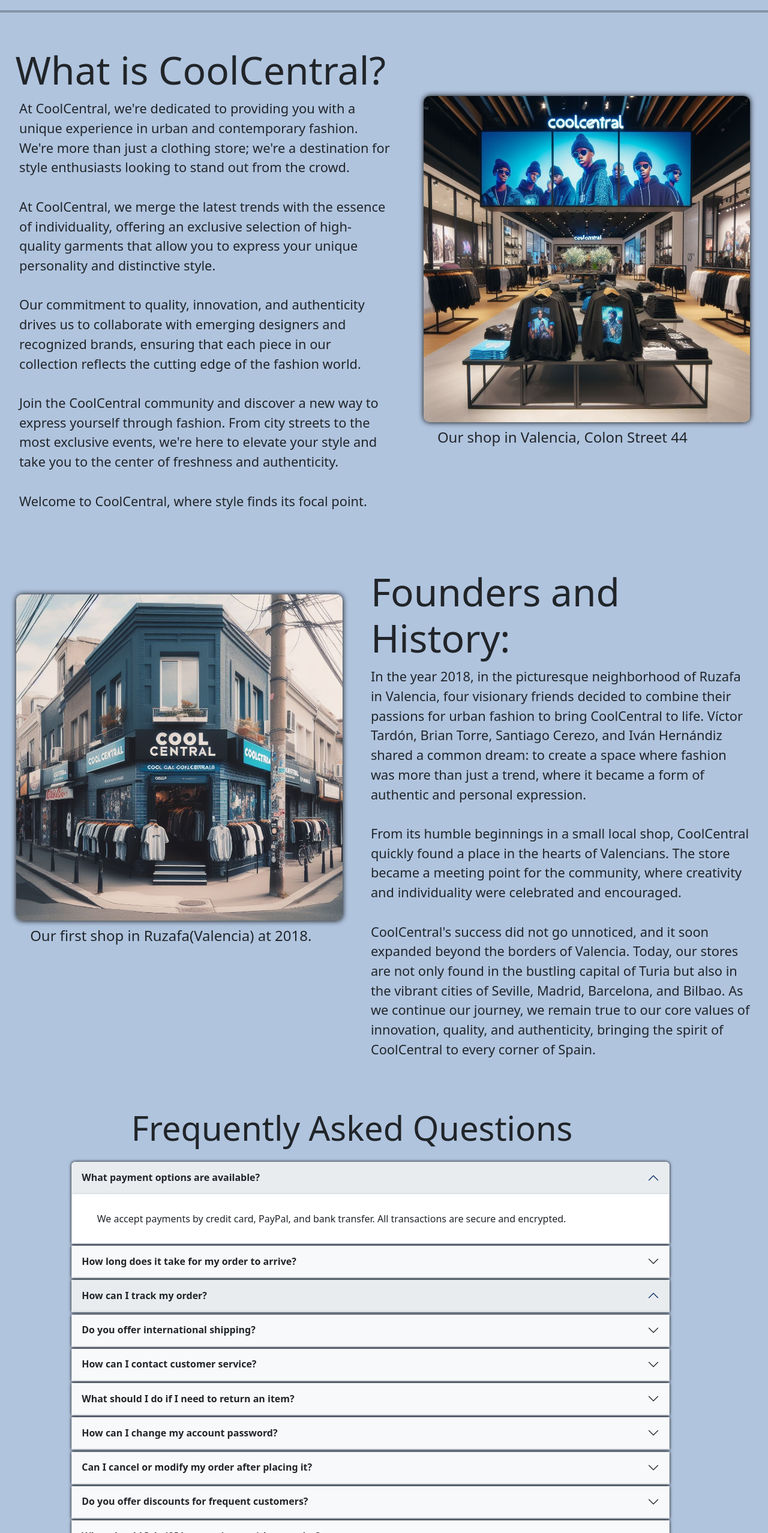
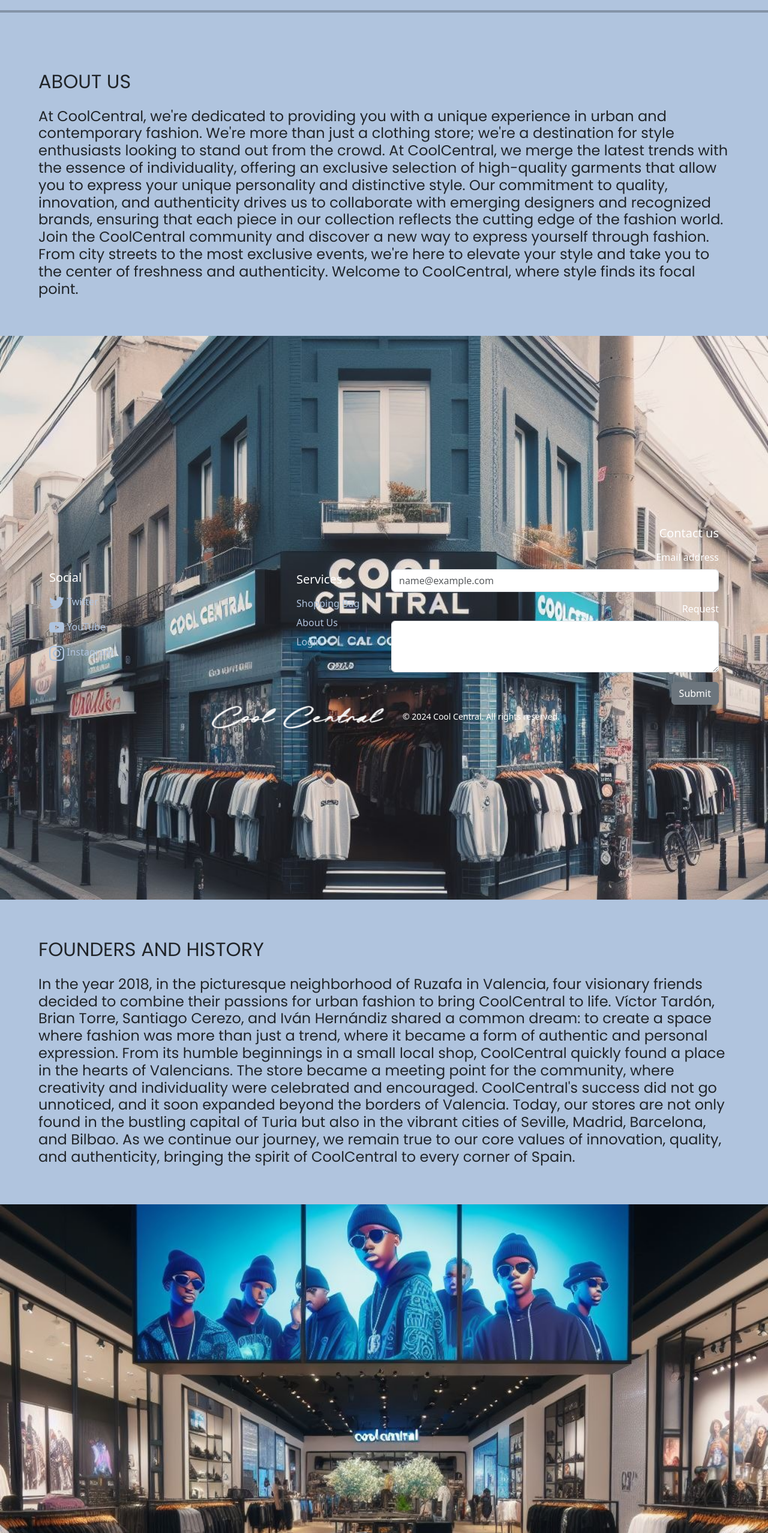
Before and after one commit to Briian11/repositorio-CoolCentral-, an Angular app in the folder proyecto/: page /about-us in a window 1280 px wide. Shown: the part 244-2800 px from the top of the page at 60% size. Built offline with nearby package versions, Linux system fonts and the light colour scheme.

Commit message:
mejora de diseño aboutUs

```diff
--- a/proyecto/src/app/components/about-us/about-us.component.css
+++ b/proyecto/src/app/components/about-us/about-us.component.css
@@ -1,101 +1,61 @@
-.card-img-top{
-    display: flex;
-    margin-left: -3%;
-    margin-top: 16.5%;
-border-radius: 10px;
-box-shadow: 0 0 10px black;
-}
-.cont1{
-    display: flex;
-    flex-direction: row-reverse;
-    justify-content: space-between;
+:root {
+    --background: #3C343D;
+    --background-border: #6B626C;
 }
 
-.card-body p{
-    font-size: 150%;
+* {
+    margin: 0;
+    padding: 0;
+    box-sizing: border-box;
 }
-.p1{
-    margin-top: 1.5%;
-    padding-inline-start:1%;
-    padding-inline-end:1.3%;
-    font-size: 136.3%;
+
+body {
+    font-family: Poppins;
+    height: 100vh;
+    display: grid;
+    place-items: center;
 }
-div{
-    margin: 1.3%;
+
+.parallax-image {
+    display: block;
+    height: 58.75rem;
+    width: 100%;
+    background-size: cover;
+    background-attachment: fixed;
+    background-position: center;
 }
- .cont2{
-     display: flex;
-     justify-content: space-between;
+
+.parallax-image-01 {
+    background-image: url("../../../assets/banner_prueba_5.png");
+    height: 90%;
 }
- .comienzo1{
-    margin-top:2%;
-    margin-left: 2%;
- }
-.comienzo2{
-    margin-top: 5%;
-}
- .p2{
-     margin-top: 1.5%;
-     padding-inline-start:-1%;
-     padding-inline-end:2%;
-     font-size: 136.3%;
- }
- .display-3{
-     display: flex;
-     justify-content: START;
- }
- .bg-primary-subtle{
-    border-radius: 10px;
-    box-shadow: 0 0 10px rgb(31, 46, 56);
-}
- fieldset{
-    border-radius: 10px;
-    margin:3%;
-    background-color: rgb(214, 220, 228);
-    box-shadow: 0 0 5px black;
+
+.parallax-image-02 {
+    background-image: url("../../../assets/coolhumilde.jpg");
 
 }
- .accordion-item{
-    margin-left: 7%;
-    margin-top: -1%;
-    box-shadow: 0 0 5px black;
+.parallax-image-03 {
+    background-image: url("../../../assets/coolnew.jpg");
 }
- .display-4{
-    display: flex;
-    justify-content: center;
- }
- .klk{margin-bottom: 3%;
+section {
+    padding: 4rem;
+    background-color: lightsteelblue;
 }
 
- .accordion-button {
-    background-color: #f8f9fa; /* Color de fondo */
-    color: #212529; /* Color del texto */
-    border: none; /* Sin borde */
-    border-bottom: 1px solid #dee2e6; /* Borde inferior */
-    padding: 1rem; /* Espaciado interno */
-    text-align: left; /* Alineación del texto */
-    font-weight: bold; /* Peso de la fuente */
-    cursor: pointer; /* Cambiar el cursor al pasar sobre el título */
-    transition: background-color 0.3s ease; /* Transición suave */
+section > h2 {
+    text-transform: uppercase;
+    margin-bottom: 1.5rem;
 }
 
 
- /* Estilo para el cuerpo de cada respuesta */
- .accordion-body {
-    background-color: #fff; /* Color de fondo */
-    color: #212529; /* Color del texto */
-    padding: 1rem; /* Espaciado interno */
-    transition: max-height 0.3s ease; /* Transición suave */
+ .accordion-body{
+    margin-bottom: 1%;
  }
 
-
- /* Cambio de color al pasar el cursor sobre el título */
- .accordion-button:hover {
-    background-color: #e9ecef; /* Color de fondo al pasar el cursor */
+ .display-4{
+    margin-bottom: 2%;
  }
 
-
- /* Permitir que múltiples acordeones estén abiertos */
- .accordion-button:not(.collapsed) {
-    background-color: #e9ecef; /* Color de fondo cuando está abierto */
+p{
+    margin-bottom: 2%;
 }
--- a/proyecto/src/app/components/about-us/about-us.component.html
+++ b/proyecto/src/app/components/about-us/about-us.component.html
@@ -1,185 +1,68 @@
-<section class="cont1">
-    <div class="jumbotron jumbotron-fluid">
-        <div class="container">
-          <div class="car" style="width: 34rem;">
-            <img src="../../../assets/coolnew.jpg" class="card-img-top" alt="...">
-            <div class="card-body">
-              <p class="card-text">Our shop in Valencia, Colon Street 44</p>
-            </div>
-          </div>
-        </div>
-      </div>
-      <div class="comienzo1">
-        <h1 class="display-3">What is CoolCentral?</h1>
-      <p class="p1">At CoolCentral, we're dedicated to providing you with a unique experience in urban and contemporary fashion. We're more than just a clothing store; we're a destination for style enthusiasts looking to stand out from the crowd.<br><br>
-        At CoolCentral, we merge the latest trends with the essence of individuality, offering an exclusive selection of high-quality garments that allow you to express your unique personality and distinctive style.<br><br>
-        Our commitment to quality, innovation, and authenticity drives us to collaborate with emerging designers and recognized brands, ensuring that each piece in our collection reflects the cutting edge of the fashion world.<br><br>
-        Join the CoolCentral community and discover a new way to express yourself through fashion. From city streets to the most exclusive events, we're here to elevate your style and take you to the center of freshness and authenticity.<br><br>
-        Welcome to CoolCentral, where style finds its focal point.
-    </p>
-    </div>
+<head>
+    <meta charset="UTF-8">
+    <meta name="viewport" content="width=device-width, initial-scale=1.0">
+    <link rel="preconnect" href="https://fonts.googleapis.com">
+    <link rel="preconnect" href="https://fonts.gstatic.com" crossorigin>
+    <link
+        href="https://fonts.googleapis.com/css2?family=Poppins&display=swap"
+        rel="stylesheet"
+    >
+    <link rel="stylesheet" href="about-us.component.css">
+</head>
+<body>
+    <div class="parallax-image parallax-image-01"></div>
+    <section>
+        <h2>ABOUT US</h2>
+        <h4> At CoolCentral, we're dedicated to providing you with a unique experience in urban and contemporary fashion. We're more than just a clothing store; we're a destination for style enthusiasts looking to stand out from the crowd.
+
+            At CoolCentral, we merge the latest trends with the essence of individuality, offering an exclusive selection of high-quality garments that allow you to express your unique personality and distinctive style.
+
+            Our commitment to quality, innovation, and authenticity drives us to collaborate with emerging designers and recognized brands, ensuring that each piece in our collection reflects the cutting edge of the fashion world.
+
+            Join the CoolCentral community and discover a new way to express yourself through fashion. From city streets to the most exclusive events, we're here to elevate your style and take you to the center of freshness and authenticity.
+
+            Welcome to CoolCentral, where style finds its focal point.</h4>
     </section>
-    <section class="cont2">
-      <div class="jumbotron jumbotron-fluid">
-          <div class="container">
-            <div class="car" style="width: 34rem;">
-              <img src="../../../assets/coolhumilde.jpg" class="card-img-top" alt="...">
-              <div class="card-body">
-                <p class="card-text">Our first shop in Ruzafa(Valencia) at 2018.</p>
-              </div>
-            </div>
-          </div>
-        </div>
-        <div class="comienzo2">
-          <h1 class="display-3">Founders and History:</h1>
-        <p class="p2">In the year 2018, in the picturesque neighborhood of Ruzafa in Valencia, four visionary friends decided to combine their passions for urban fashion to bring CoolCentral to life. Víctor Tardón, Brian Torre, Santiago Cerezo, and Iván Hernándiz shared a common dream: to create a space where fashion was more than just a trend, where it became a form of authentic and personal expression. <br><br>
-          From its humble beginnings in a small local shop, CoolCentral quickly found a place in the hearts of Valencians. The store became a meeting point for the community, where creativity and individuality were celebrated and encouraged. <br><br>
-          CoolCentral's success did not go unnoticed, and it soon expanded beyond the borders of Valencia. Today, our stores are not only found in the bustling capital of Turia but also in the vibrant cities of Seville, Madrid, Barcelona, and Bilbao. As we continue our journey, we remain true to our core values of innovation, quality, and authenticity, bringing the spirit of CoolCentral to every corner of Spain.
-      </p>
-      </div>
-      </section>
-      <div class="container mt-5">
-        <div class="klk">
-          <h1 class="display-4"><strong>Frequently Asked Questions</strong></h1>
-        </div>
+    <div class="parallax-image parallax-image-02"></div>
+    <section>
+        <h2>FOUNDERS AND HISTORY</h2>
+        <H4> In the year 2018, in the picturesque neighborhood of Ruzafa in Valencia, four visionary friends decided to combine their passions for urban fashion to bring CoolCentral to life. Víctor Tardón, Brian Torre, Santiago Cerezo, and Iván Hernándiz shared a common dream: to create a space where fashion was more than just a trend, where it became a form of authentic and personal expression.
 
-          <div class="accordion" id="faqAccordion">
-              <!-- Question 1 -->
-              <div class="accordion-item">
-                  <h2 class="accordion-header" id="headingOne">
-                      <button class="accordion-button" type="button" data-bs-toggle="collapse" data-bs-target="#collapseOne" aria-expanded="true" aria-controls="collapseOne">
-                          What payment options are available?
-                      </button>
-                  </h2>
-                  <div id="collapseOne" class="accordion-collapse collapse show" aria-labelledby="headingOne" data-bs-parent="#faqAccordion">
-                      <div class="accordion-body">
-                          We accept payments by credit card, PayPal, and bank transfer. All transactions are secure and encrypted.
-                      </div>
-                  </div>
-              </div>
+            From its humble beginnings in a small local shop, CoolCentral quickly found a place in the hearts of Valencians. The store became a meeting point for the community, where creativity and individuality were celebrated and encouraged.
 
-              <!-- Question 2 -->
-              <div class="accordion-item">
-                  <h2 class="accordion-header" id="headingTwo">
-                      <button class="accordion-button collapsed" type="button" data-bs-toggle="collapse" data-bs-target="#collapseTwo" aria-expanded="false" aria-controls="collapseTwo">
-                          How long does it take for my order to arrive?
-                      </button>
-                  </h2>
-                  <div id="collapseTwo" class="accordion-collapse collapse" aria-labelledby="headingTwo" data-bs-parent="#faqAccordion">
-                      <div class="accordion-body">
-                          Delivery time depends on your location and the selected shipping method. Generally, orders are delivered within 3 to 5 business days.
-                      </div>
-                  </div>
-              </div>
+            CoolCentral's success did not go unnoticed, and it soon expanded beyond the borders of Valencia. Today, our stores are not only found in the bustling capital of Turia but also in the vibrant cities of Seville, Madrid, Barcelona, and Bilbao. As we continue our journey, we remain true to our core values of innovation, quality, and authenticity, bringing the spirit of CoolCentral to every corner of Spain.</H4>
+    </section>
+    <div class="parallax-image parallax-image-03"></div>
+    <section>
+        <h2> Frequently Asked Questions </h2>
+        <h4>What payment options are available?</h4>
+        <p>We accept payments by credit card, PayPal, and bank transfer. All transactions are secure and encrypted.</p>
 
-              <!-- Question 3 -->
-              <div class="accordion-item">
-                  <h2 class="accordion-header" id="headingThree">
-                      <button class="accordion-button" type="button" data-bs-toggle="collapse" data-bs-target="#collapseThree" aria-expanded="true" aria-controls="collapseThree">
-                          How can I track my order?
-                      </button>
-                  </h2>
-                  <div id="collapseThree" class="accordion-collapse collapse" aria-labelledby="headingThree" data-bs-parent="#faqAccordion">
-                      <div class="accordion-body">
-                          Once your order has been shipped, you will receive a confirmation email with a link to track your package. You can also log in to your account on our website and access your order history to view the status of your shipment.
-                      </div>
-                  </div>
-              </div>
+        <h4>How long does it take for my order to arrive?</h4>
+        <p>Delivery time depends on your location and the selected shipping method. Generally, orders are delivered within 3 to 5 business days.</p>
 
-              <!-- Question 4 -->
-              <div class="accordion-item">
-                  <h2 class="accordion-header" id="headingFour">
-                      <button class="accordion-button collapsed" type="button" data-bs-toggle="collapse" data-bs-target="#collapseFour" aria-expanded="false" aria-controls="collapseFour">
-                          Do you offer international shipping?
-                      </button>
-                  </h2>
-                  <div id="collapseFour" class="accordion-collapse collapse" aria-labelledby="headingFour" data-bs-parent="#faqAccordion">
-                      <div class="accordion-body">
-                          Yes, we offer international shipping to most countries. Shipping costs and delivery times may vary depending on the location.
-                      </div>
-                  </div>
-              </div>
+        <h4>How can I track my order?</h4>
+        <p>Once your order has been shipped, you will receive a confirmation email with a link to track your package. You can also log in to your account on our website and access your order history to view the status of your shipment.</p>
 
-              <!-- Question 5 -->
-              <div class="accordion-item">
-                  <h2 class="accordion-header" id="headingFive">
-                      <button class="accordion-button collapsed" type="button" data-bs-toggle="collapse" data-bs-target="#collapseFive" aria-expanded="false" aria-controls="collapseFive">
-                          How can I contact customer service?
-                      </button>
-                  </h2>
-                  <div id="collapseFive" class="accordion-collapse collapse" aria-labelledby="headingFive" data-bs-parent="#faqAccordion">
-                      <div class="accordion-body">
-                          You can contact our customer service team through the contact form on our website, by sending us an email, or by calling the phone number during our business hours.
-                      </div>
-                  </div>
-              </div>
-                          <!-- Question 6 -->
-              <div class="accordion-item">
-                <h2 class="accordion-header" id="headingSix">
-                    <button class="accordion-button collapsed" type="button" data-bs-toggle="collapse" data-bs-target="#collapseSix" aria-expanded="false" aria-controls="collapseSix">
-                        What should I do if I need to return an item?
-                    </button>
-                </h2>
-                <div id="collapseSix" class="accordion-collapse collapse" aria-labelledby="headingSix" data-bs-parent="#faqAccordion">
-                    <div class="accordion-body">
-                        If you need to return an item, please contact our customer service team for specific instructions on the return process.
-                    </div>
-                </div>
-            </div>
+        <h4>Do you offer international shipping?</h4>
+        <p>Yes, we offer international shipping to most countries. Shipping costs and delivery times may vary depending on the location.</p>
 
-            <!-- Question 7 -->
-            <div class="accordion-item">
-                <h2 class="accordion-header" id="headingSeven">
-                    <button class="accordion-button collapsed" type="button" data-bs-toggle="collapse" data-bs-target="#collapseSeven" aria-expanded="false" aria-controls="collapseSeven">
-                        How can I change my account password?
-                    </button>
-                </h2>
-                <div id="collapseSeven" class="accordion-collapse collapse" aria-labelledby="headingSeven" data-bs-parent="#faqAccordion">
-                    <div class="accordion-body">
-                        You can change your account password by logging into your account on our website and navigating to the account settings. From there, you will find the option to change your password.
-                    </div>
-                </div>
-            </div>
-                      <!-- Question 8 -->
-            <div class="accordion-item">
-              <h2 class="accordion-header" id="headingEight">
-                  <button class="accordion-button collapsed" type="button" data-bs-toggle="collapse" data-bs-target="#collapseEight" aria-expanded="false" aria-controls="collapseEight">
-                      Can I cancel or modify my order after placing it?
-                  </button>
-              </h2>
-              <div id="collapseEight" class="accordion-collapse collapse" aria-labelledby="headingEight" data-bs-parent="#faqAccordion">
-                  <div class="accordion-body">
-                      Unfortunately, once your order has been processed, we cannot make any changes or cancellations. We recommend reviewing your shopping cart carefully before confirming the order.
-                  </div>
-              </div>
-          </div>
+        <h4>How can I contact customer service?</h4>
+        <p>You can contact our customer service team through the contact form on our website, by sending us an email, or by calling the phone number during our business hours.</p>
 
-          <!-- Question 9 -->
-          <div class="accordion-item">
-              <h2 class="accordion-header" id="headingNine">
-                  <button class="accordion-button collapsed" type="button" data-bs-toggle="collapse" data-bs-target="#collapseNine" aria-expanded="false" aria-controls="collapseNine">
-                      Do you offer discounts for frequent customers?
-                  </button>
-              </h2>
-              <div id="collapseNine" class="accordion-collapse collapse" aria-labelledby="headingNine" data-bs-parent="#faqAccordion">
-                  <div class="accordion-body">
-                      Yes, we offer special discounts and exclusive promotions for our frequent customers. Be sure to subscribe to our newsletter to receive notifications about our offers and promotions.
-                  </div>
-              </div>
-          </div>
+        <h4>What should I do if I need to return an item?</h4>
+        <p>If you need to return an item, please contact our customer service team for specific instructions on the return process.</p>
 
-          <!-- Question 10 -->
-          <div class="accordion-item">
-              <h2 class="accordion-header" id="headingTen">
-                  <button class="accordion-button collapsed" type="button" data-bs-toggle="collapse" data-bs-target="#collapseTen" aria-expanded="false" aria-controls="collapseTen">
-                      What should I do if I have an issue with my order?
-                  </button>
-              </h2>
-              <div id="collapseTen" class="accordion-collapse collapse" aria-labelledby="headingTen" data-bs-parent="#faqAccordion">
-                  <div class="accordion-body">
-                      If you experience any issues with your order, please contact our customer service team as soon as possible. We will be happy to assist you in resolving any issues you may have.
-                  </div>
-              </div>
-          </div>
-          </div>
-      </div>
+        <h4>How can I change my account password?</h4>
+        <p>You can change your account password by logging into your account on our website and navigating to the account settings. From there, you will find the option to change your password.</p>
+
+        <h4>Can I cancel or modify my order after placing it?</h4>
+        <p>Unfortunately, once your order has been processed, we cannot make any changes or cancellations. We recommend reviewing your shopping cart carefully before confirming the order.</p>
+
+        <h4>Do you offer discounts for frequent customers?</h4>
+        <p>Yes, we offer special discounts and exclusive promotions for our frequent customers. Be sure to subscribe to our newsletter to receive notifications about our offers and promotions.</p>
+
+        <h4>What should I do if I have an issue with my order?</h4>
+        <p>If you experience any issues with your order, please contact our customer service team as soon as possible. We will be happy to assist you in resolving any issues you may have.</p>
+    </section>
+</body>
```
Lines whose indentation alone changed are shown as unchanged.
